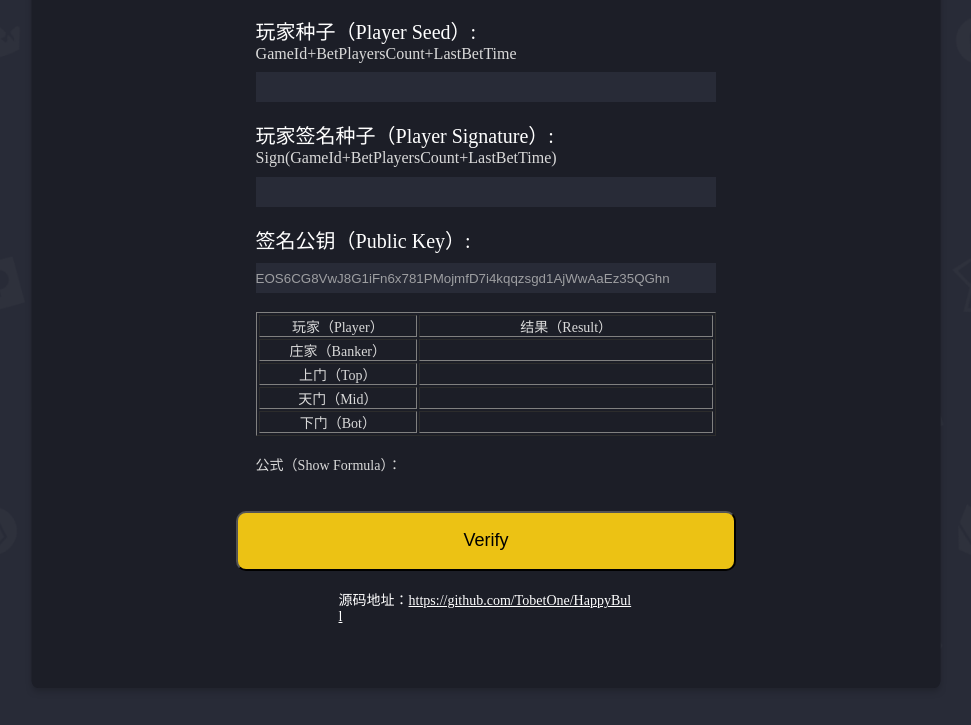
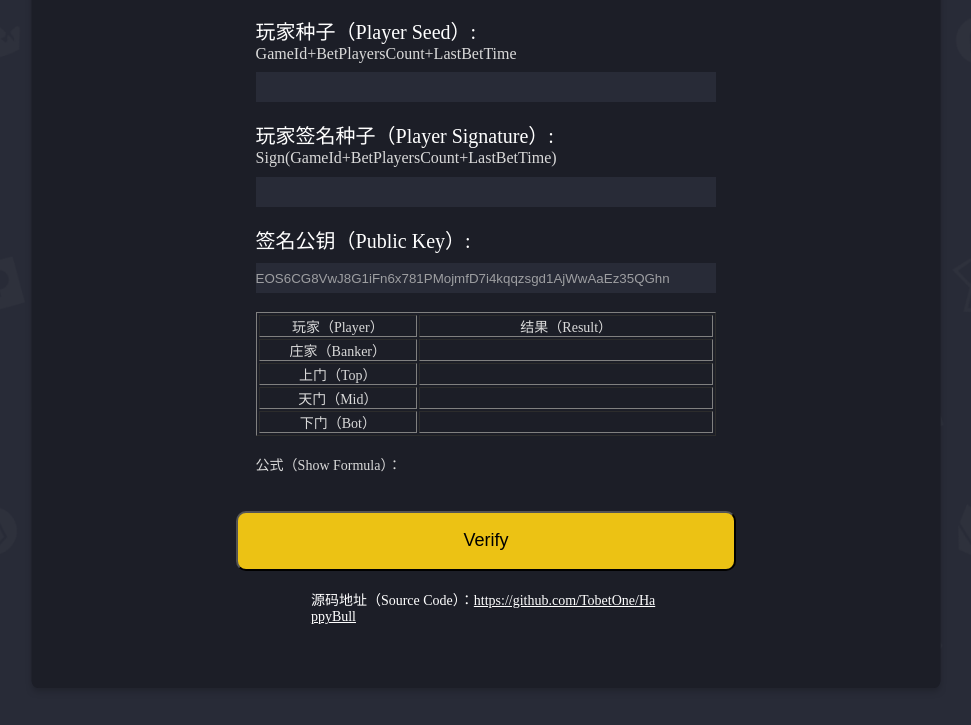
Before and after one commit to TobetOne/HappyBull, a plain HTML site: page index.html in a window 1280 px wide. Shown: the part 136-861 px from the top of the page, without its empty margins (154-1125 px from the left). Drawn offline with Linux system fonts and the light colour scheme.

Commit message:
project init

```diff
--- a/index.html
+++ b/index.html
@@ -91,7 +91,7 @@
         }
 
         .address {
-            margin: 2% 34%;
+            margin: 2% 31%;
             font-size: 14px;
             color: #FFFFFF;
         }
@@ -382,7 +382,7 @@ botResult：player[3]
         </form>
         <button class="verifyBtn" onclick="getBpResult()">Verify</button>
         <div class="address">
-            <p>源码地址：<a style="color: #FFFFFF" href="https://github.com/TobetOne/HappyBull" target="_blank">https://github.com/TobetOne/HappyBull</a>
+            <p>源码地址（Source Code）：<a style="color: #FFFFFF" href="https://github.com/TobetOne/HappyBull" target="_blank">https://github.com/TobetOne/HappyBull</a>
             </p>
             </p>
         </div>
```
